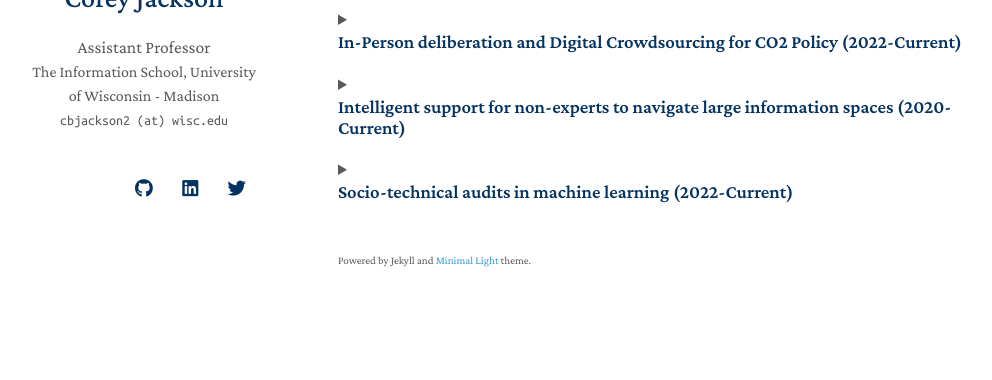
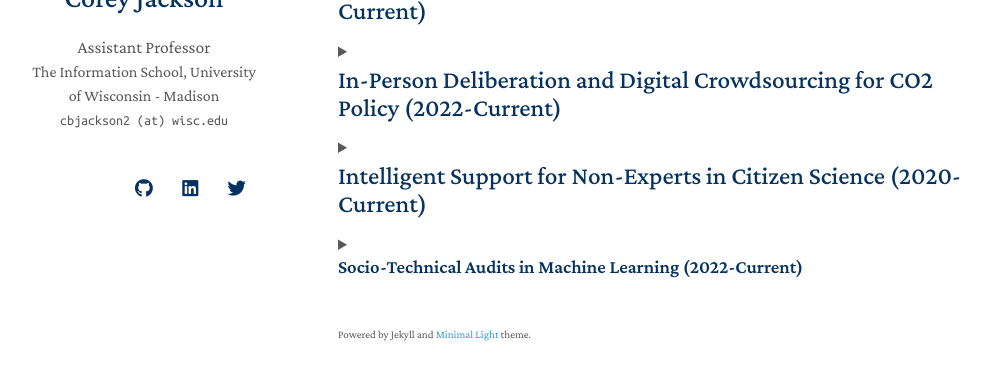
Before and after one commit to cjacks04/cjacks04.github.io, a Jekyll site: the page built from projects.md, in a window 1280 px wide, cut to the strip 215-595 px from the top of the page. Shown: the whole strip, without its empty margins (132-1124 px from the left). Built offline with Jekyll 4.4.1, drawn with Linux system fonts in a browser that asks for light colours; nearby versions of some CDN libraries; a style sheet for code colours, icons or effects is not loaded.

Commit message:
new images

```diff
--- a/_includes/publications_soc.md
+++ b/_includes/publications_soc.md
@@ -6,7 +6,7 @@
 <li>
 <div class="pub-row">
   <div class="col-sm-3 abbr" style="position: relative;padding-right: 15px;padding-left: 15px;">
-    <img src="https://raw.githubusercontent.com/cjacks04/cjacks04.github.io/main/assets/img/zooniverse.png">
+    <img src="https://raw.githubusercontent.com/cjacks04/cjacks04.github.io/main/assets/img/pexels-google-deepmind.jpg">
             <abbr class="badge">CSCW</abbr>
   </div>
   <div class="col-sm-9" style="position: relative;padding-right: 15px;padding-left: 20px;">
--- a/projects.md
+++ b/projects.md
@@ -7,8 +7,7 @@ layout: homepage
 
 # Current Projects
 
-<details>
-<summary><h3>Amplifying Black and Latinx Voices in Policy Discussions (2023-Current)</h3></summary>
+<details><summary><h2>Amplifying Black and Latinx Voices in Policy Discussions (2023-Current)</h2></summary>
 
 <img src="https://raw.githubusercontent.com/cjacks04/cjacks04.github.io/main/assets/img/katie-rodriguez-unsplash.jpg#left"
      alt="Protest in front of building"
@@ -23,8 +22,7 @@ layout: homepage
 <b>Funding:</b><a href="https://research.wisc.edu/increasing-social-and-economic-inclusion-2/"> UW-Madison OVCRGE: ISEI</a><br />
 <br />
 </details>
-<details>
- <summary><h3>In-Person deliberation and Digital Crowdsourcing for CO2 Policy (2022-Current)</h3></summary>
+<details><summary><h2>In-Person Deliberation and Digital Crowdsourcing for CO2 Policy (2022-Current)</h2></summary>
 
  <img src="https://raw.githubusercontent.com/cjacks04/cjacks04.github.io/main/assets/img/hexagon-3392236_640.jpg#left"
      alt="Digital connections"
@@ -39,8 +37,7 @@ layout: homepage
 <b>Funding:</b><a href="https://chanzuckerberg.com/"> Chan Zuckerberg Initiative</a><br />
 <br />
 </details>
-<details>
- <summary><h3>Intelligent support for non-experts to navigate large information spaces (2020-Current)</h3></summary>
+<details><summary><h2>Intelligent Support for Non-Experts in Citizen Science (2020-Current)</h2></summary>
 
 <img src="https://raw.githubusercontent.com/cjacks04/cjacks04.github.io/main/assets/img/mockup.png#left"
      alt="The Zooniverse homepage"
@@ -59,7 +56,7 @@ layout: homepage
 </details>
 
 <details>
-<summary><h3>Socio-technical audits in machine learning (2022-Current)</h3></summary>
+<summary><h3>Socio-Technical Audits in Machine Learning (2022-Current)</h3></summary>
 <img src="https://raw.githubusercontent.com/cjacks04/cjacks04.github.io/main/assets/img/machine-learning.png#left"
      alt="Digital connections"
      style="float: left; margin-right: 10px;"
```
Also changed, not shown: assets/img/ucd.jpg (added), 1 other file.
